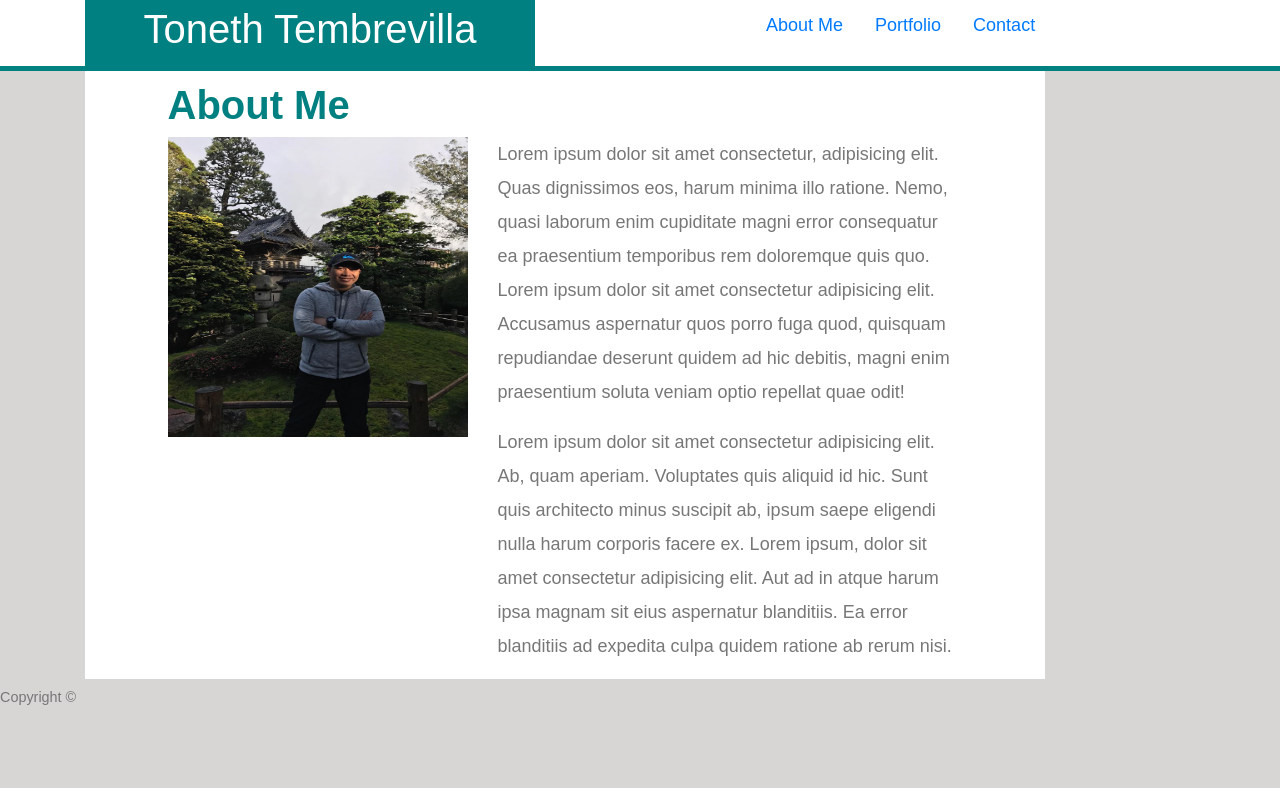
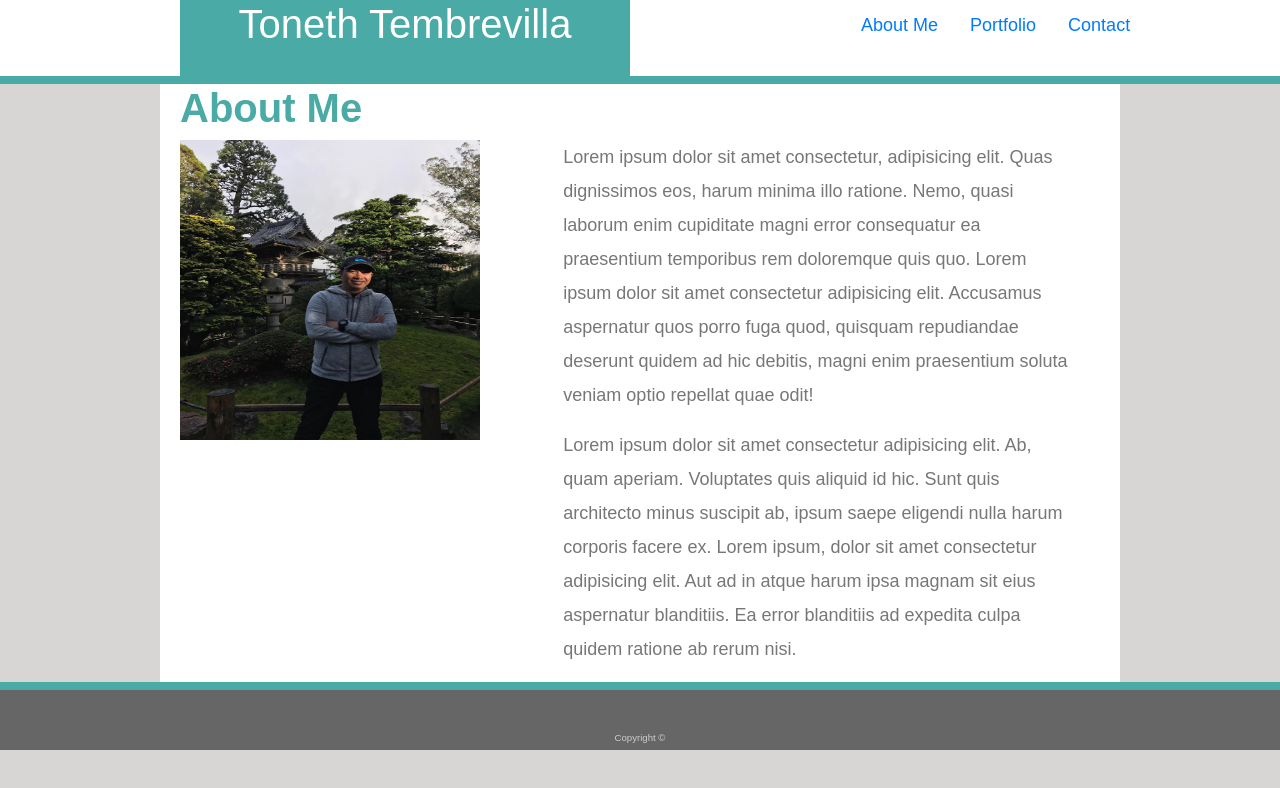
Before and after one commit to jhacolyte/Bootstrap-Portfolio, a plain HTML site: page index.html in a window 1280 px wide. Drawn offline with nearby package versions, Linux system fonts and the light colour scheme.

Commit message:
Adjusting Visual

```diff
--- a/asset/css/style.css
+++ b/asset/css/style.css
@@ -8,24 +8,40 @@ body {
 
 #name {
   color: white;
-  background: teal;
+  background: #4aaaa5;
   text-align: center;
-  padding: 5px;
+  padding: 0 0 20px;
   width: 450px;
 }
 
 #topbox {
-  border-bottom: 5px solid teal;
+  border-bottom: 8px solid #4aaaa5;
   background: white;
-}
+  width: 100%;
+  margin: 0 auto;
+ }
 
 .main-content {
   background: white;
   padding-top: 10px;
   width: 960px;
+  margin: 0 auto;
+  padding: 0 50px 0 20px;
 }
 
 #about {
-  color: teal;
+  color: #4aaaa5;
   font-weight: 700;
 }
+
+footer {
+  padding: 30px 0;
+  clear: both;
+  font-size: 12px;
+  color: #ffffff;
+  color: #cccccc;
+  text-align: center;
+  background: #666666;
+  border-top: 8px solid #4aaaa5;
+  height: 50px;
+}
--- a/index.html
+++ b/index.html
@@ -16,7 +16,7 @@
     <header id="topbox">
         <div class="container">
             <div class="row">
-
+                <div class="col-1"></div>
                 <div class="col-4">
                     <div id="name">
                         <h1>Toneth Tembrevilla</h1>
@@ -43,17 +43,17 @@
     <div id="content" class="container">
         <section class="main-content">
             <div class="row">
-                <div class="col-1"></div>
+
                 <div class="col-3">
                     <h1 id="about">About Me</h1>
                 </div>
             </div>
             <div class="row">
-                <div class="col-1"></div>
-                <div class="col-4">
+                <div class="col-"></div>
+                <div class="col-5">
                     <img src="asset/img/img1.jpg" alt="Bio-Pic" width="300px" height="300px">
                 </div>
-                <div class="col-6">
+                <div class="col-7">
                     <p> Lorem ipsum dolor sit amet consectetur, adipisicing elit. Quas dignissimos eos, harum minima
                         illo
                         ratione. Nemo, quasi laborum enim cupiditate magni error consequatur ea praesentium temporibus
```
